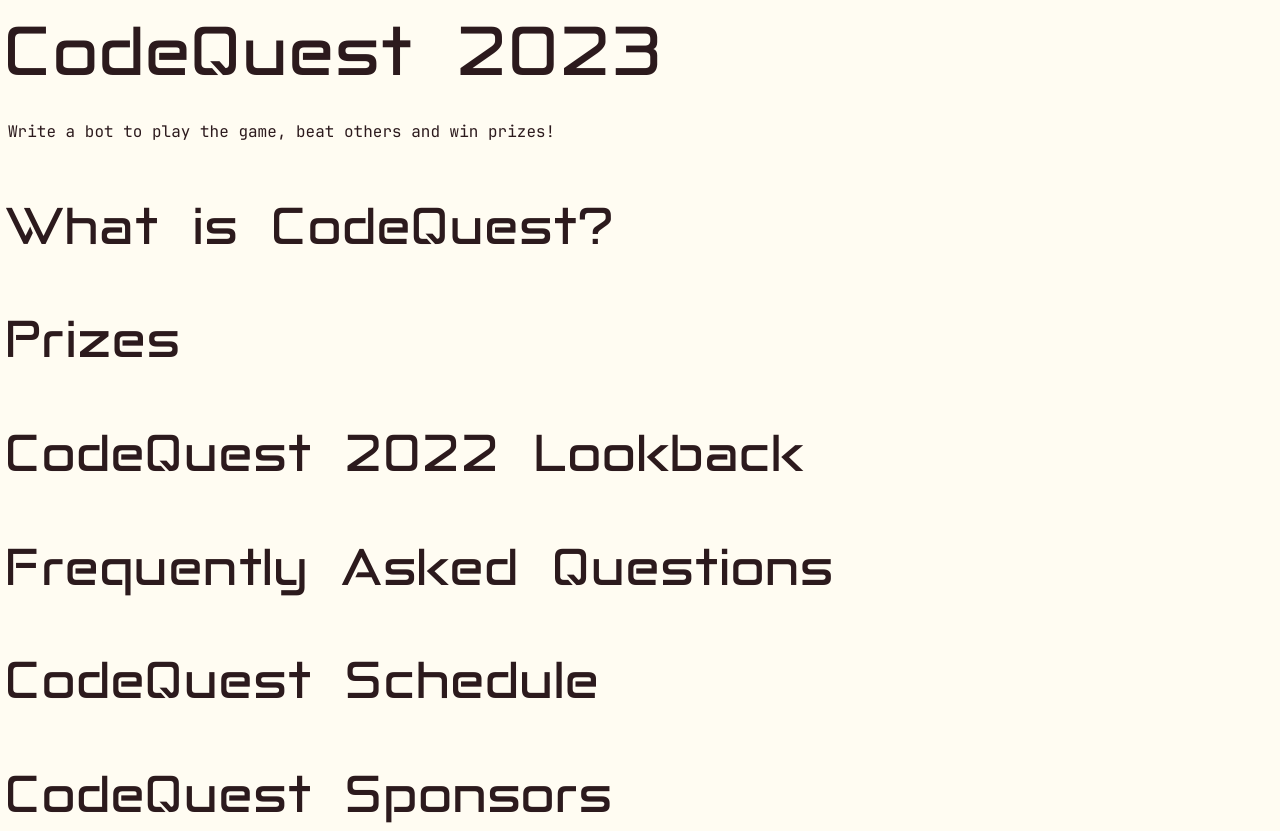
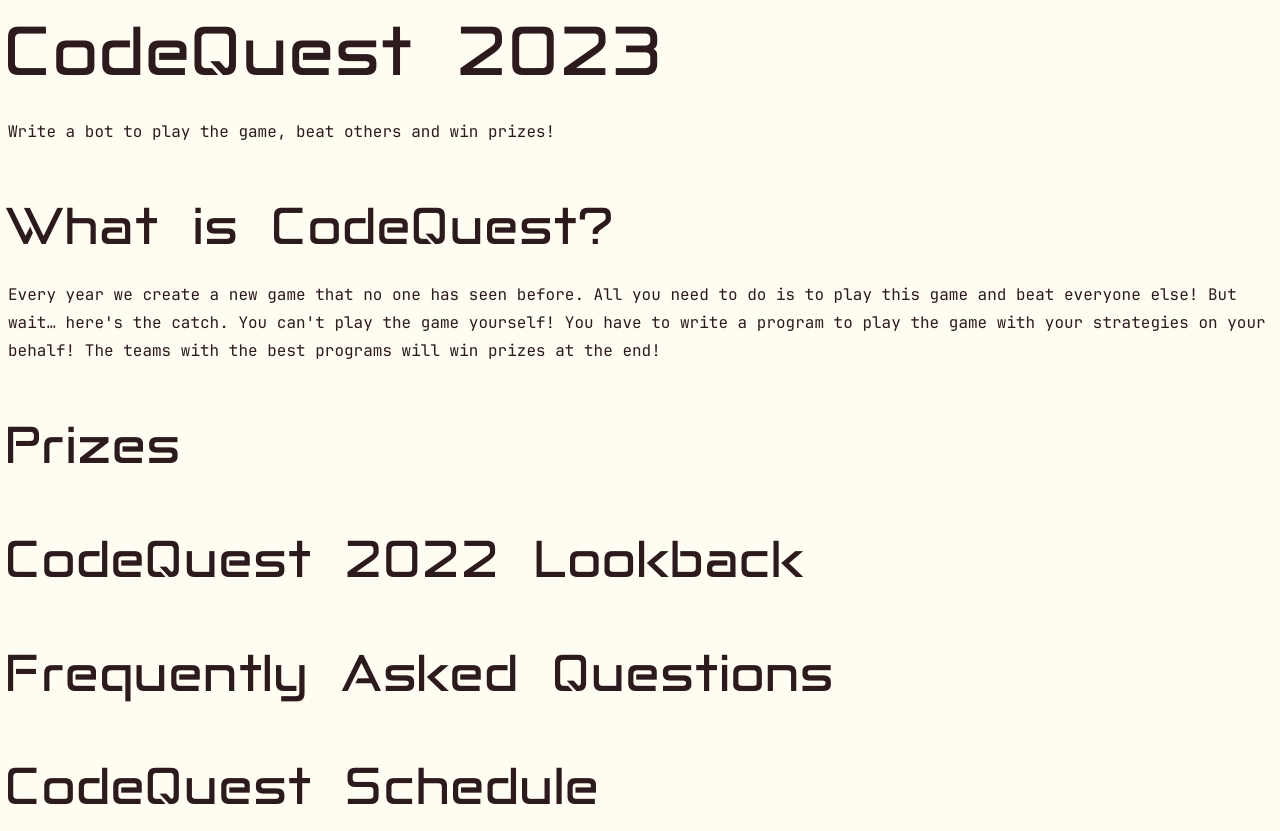
Before and after one commit to CALED-Team/cq23-landing-page, a plain HTML site: page index.html in a window 1280 px wide. Shown: the top 831 px of the page. Drawn offline with Linux system fonts and the light colour scheme.

Commit message:
Added some more content from old site

```diff
--- a/index.html
+++ b/index.html
@@ -4,7 +4,7 @@
         <meta http-equiv="X-UA-Compatible" content="IE=edge" />
         <meta name="viewport" content="width=device-width, initial-scale=1.0" />
         <title>Document</title>
-        <link rel="stylesheet" href="font_imports.css">
+        <link rel="stylesheet" href="font_imports.css" />
         <link rel="stylesheet" href="style.css" />
     </head>
     <body>
@@ -20,6 +20,14 @@
 
         <section>
             <h2>What is CodeQuest?</h2>
+            <p>
+                Every year we create a new game that no one has seen before. All
+                you need to do is to play this game and beat everyone else! But
+                wait… here's the catch. You can't play the game yourself! You
+                have to write a program to play the game with your strategies on
+                your behalf! The teams with the best programs will win prizes at
+                the end!
+            </p>
         </section>
 
         <section>
```
